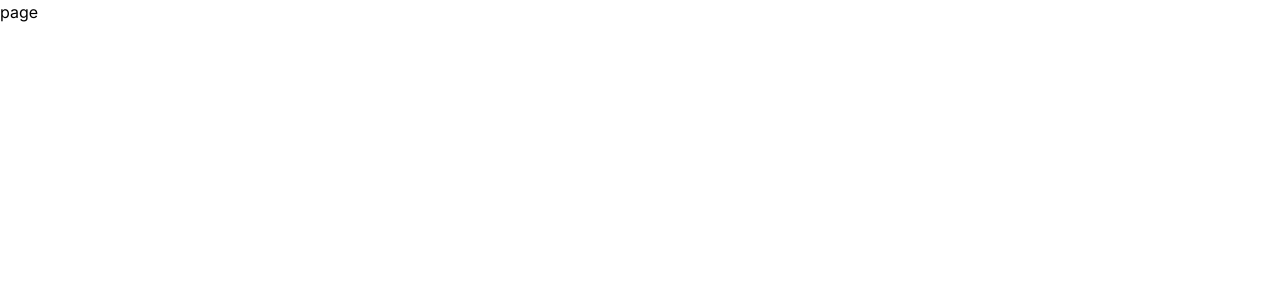
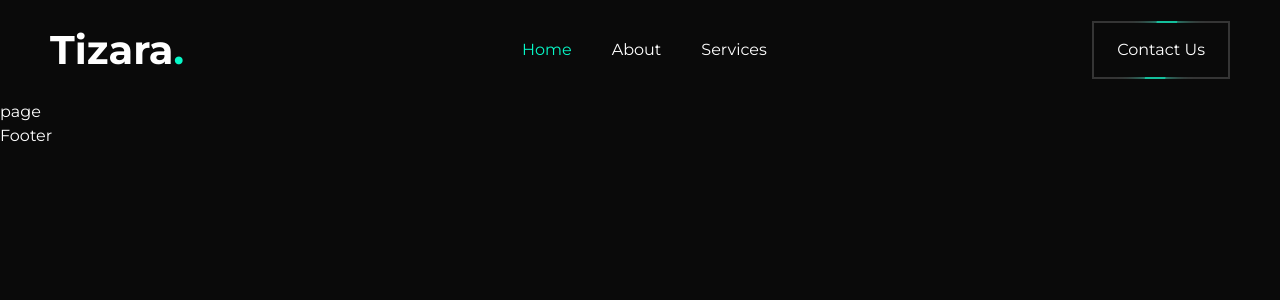
Before and after one commit to alenpragma/tizara-front, a Next.js app: page / in a window 1280 px wide. Shown: the top 300 px of the page. Built offline with nearby package versions, Linux system fonts and the light colour scheme.

Commit message:
navbar added with responsive

```diff
--- /dev/null
+++ b/app/_components/_footer/Footer.js
@@ -0,0 +1,9 @@
+import React from 'react'
+
+const Footer = () => {
+  return (
+    <div>Footer</div>
+  )
+}
+
+export default Footer
--- /dev/null
+++ b/app/_components/_navbar/Navbar.js
@@ -0,0 +1,104 @@
+"use client";
+
+import Link from "next/link";
+import { usePathname } from "next/navigation";
+import React, { useEffect, useState } from "react";
+import "./navbar.css";
+import { RxHamburgerMenu } from "react-icons/rx";
+import { FaTimes } from "react-icons/fa";
+
+const Navbar = () => {
+  const pathname = usePathname();
+
+  let navData = [
+    {
+      name: "Home",
+      path: "/",
+    },
+    {
+      name: "About",
+      path: "/pages/about",
+    },
+    {
+      name: "Services",
+      path: "/pages/services",
+    },
+  ];
+  //   navbar responsive functionality
+  let [show, setShow] = useState(true);
+
+  useEffect(() => {
+    let scrollWidt = (e) => {
+      window.innerWidth < 1024 ? setShow(true) : setShow(false);
+    };
+    scrollWidt();
+    window.addEventListener("resize", scrollWidt());
+  }, []);
+
+  return (
+    <>
+      <div className="max-w-container mx-auto px-[10px] py-[20px]">
+        <div className="flex justify-between items-center ">
+          {/* Logo starts */}
+          <h2 className="font-bold text-[30px] md:text-[30px]  lg:text-[40px]">
+            Tizara<span className="text-primary-green">.</span>
+          </h2>
+          {/* logo Ends */}
+          {!show && (
+            <div className="flex justify-center gap-y-5 lg:gap-y-0 lg:justify-between flex-col lg:flex-row  fixed lg:static h-[100vh] top-0 left-0 lg:h-0  w-[100%] lg:w-[60%] items-center bg-primary-bg">
+              <FaTimes
+                onClick={() => setShow(true)}
+                className="lg:hidden text-[30px] fixed top-5 right-5"
+              />
+              <h2 className="font-bold text-center text-[30px] md:text-[30px] lg:hidden lg:text-[40px]">
+                Tizara<span className="text-primary-green">.</span>
+              </h2>
+              <ul className={`m-0 p-0 flex gap-x-10 flex-col lg:flex-row`}>
+                {navData.map((item) => (
+                  <li
+                    onClick={() => setShow((prev) => !prev)}
+                    className="text-center lg:text-left"
+                  >
+                    <Link
+                      href={item.path}
+                      className={`${
+                        pathname === `${item.path}` ? "text-primary-green" : ""
+                      }  duration-300 hover:text-primary-green `}
+                    >
+                      {item.name}
+                    </Link>
+                  </li>
+                ))}
+              </ul>
+
+              <div className="">
+                <div         onClick={() => setShow((prev) => !prev)} className="bg-border-black p-[2px] relative flex justify-center items-center overflow-hidden">
+                  <div className="button-animation absolute w-[300px] h-[20px] z-1 opacity-70 bg-primary-green  shadow-2xl  "></div>
+
+                  <Link href="/pages/contact" className="relative z-3">
+                    <div
+                      className={`py-[15px] px-[23px]  bg-primary-bg duration-300 hover:text-primary-green ${
+                        pathname === `/pages/contact`
+                          ? "text-primary-green"
+                          : ""
+                      } `}
+                    >
+                      Contact Us
+                    </div>
+                  </Link>
+                </div>
+              </div>
+            </div>
+          )}
+
+          <RxHamburgerMenu
+            onClick={() => setShow((prev) => !prev)}
+            className="text-[30px] duration-300 hover:text-primary-green lg:hidden"
+          />
+        </div>
+      </div>
+    </>
+  );
+};
+
+export default Navbar;
--- /dev/null
+++ b/app/_components/_navbar/navbar.css
@@ -0,0 +1,10 @@
+@keyframes spin {
+    0% { transform: rotate(0deg); }
+    100% { transform: rotate(360deg); }
+  }
+
+  .button-animation {
+    border-radius: 10px;
+    box-shadow: 0 0 25px rgba(7, 249, 200, 1) !important;
+    animation: spin 7s linear infinite;
+  }
--- a/app/globals.css
+++ b/app/globals.css
@@ -1,3 +1,8 @@
 @tailwind base;
 @tailwind components;
 @tailwind utilities;
+
+*::selection{
+  background-color: #07f9c8;
+  color: #fff;
+}
--- a/app/layout.js
+++ b/app/layout.js
@@ -1,17 +1,29 @@
-import { Inter } from 'next/font/google'
-import './globals.css'
+import { Inter } from "next/font/google";
+import "./globals.css";
+import Navbar from "./_components/_navbar/Navbar";
+import Footer from "./_components/_footer/Footer";
+import { Montserrat } from "next/font/google";
 
-const inter = Inter({ subsets: ['latin'] })
+const inter = Inter({ subsets: ["latin"] });
 
 export const metadata = {
-  title: 'Create Next App',
-  description: 'Generated by create next app',
-}
+  title: "Tizara",
+  description: "Tizara a famous blockchain platform",
+};
+
+const montserrat = Montserrat({
+  weight: ['100','400','500','600','700','800','900'],
+  subsets:["latin"]
+})
 
 export default function RootLayout({ children }) {
   return (
     <html lang="en">
-      <body className={inter.className}>{children}</body>
+      <body className={`bg-primary-bg ${montserrat.className} text-white`}>
+        <Navbar />
+        {children}
+        <Footer />
+      </body>
     </html>
-  )
+  );
 }
--- a/app/pages/service/page.js
+++ /dev/null
@@ -1,9 +0,0 @@
-import React from 'react'
-
-const Setvice = () => {
-  return (
-    <div>Setvice</div>
-  )
-}
-
-export default Setvice
--- /dev/null
+++ b/app/pages/services/page.js
@@ -0,0 +1,13 @@
+import React from 'react'
+
+const Setvice = () => {
+  return (
+  <>
+  <div className='font-semibold' >Service</div>
+  <div className='font-bold'  >Service</div>
+  </>
+
+  )
+}
+
+export default Setvice
--- a/package.json
+++ b/package.json
@@ -9,9 +9,10 @@
     "lint": "next lint"
   },
   "dependencies": {
+    "next": "14.0.0",
     "react": "^18",
     "react-dom": "^18",
-    "next": "14.0.0"
+    "react-icons": "^4.11.0"
   },
   "devDependencies": {
     "autoprefixer": "^10",
--- a/tailwind.config.js
+++ b/tailwind.config.js
@@ -12,6 +12,15 @@ module.exports = {
         'gradient-conic':
           'conic-gradient(from 180deg at 50% 50%, var(--tw-gradient-stops))',
       },
+      colors:{
+        "primary-bg":"#0a0a0a",
+        "primary-green":"#07f9c8",
+        "grey":"#cecece",
+        "border-black":"#353535"
+      },
+      maxWidth:{
+        "container":"1200px"
+      }
     },
   },
   plugins: [],
```
Also changed, not shown: 1 other file (tests, documents, lock files or other folders).
